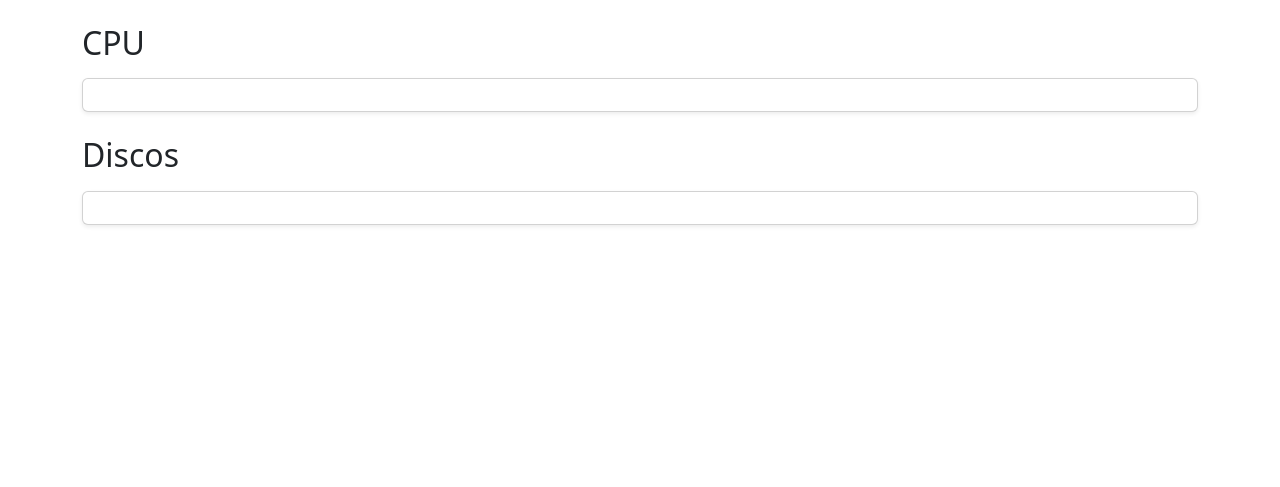
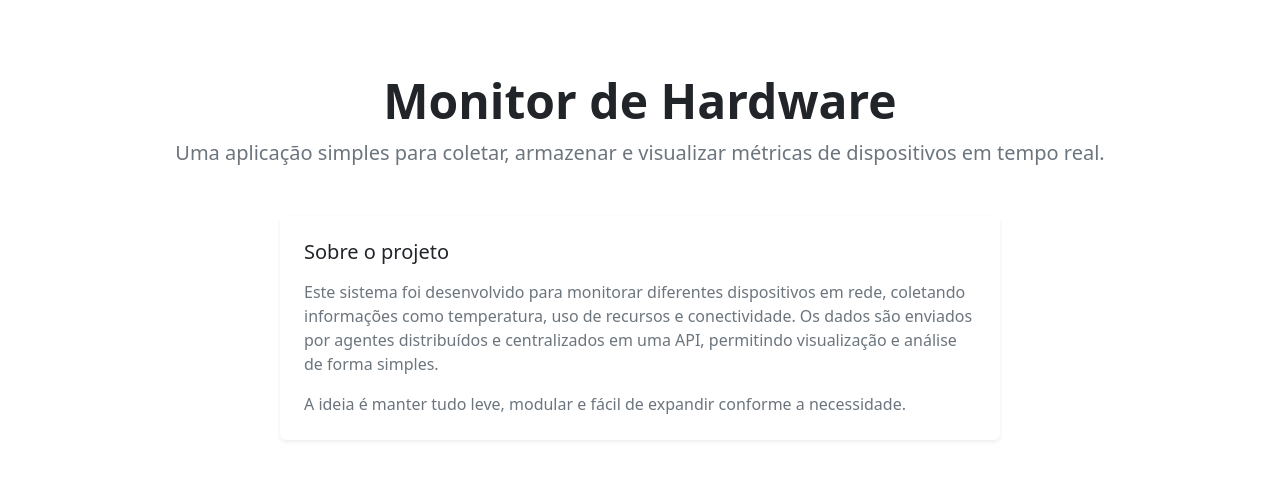
Before and after one commit to AndreOliveiraMendes/hardware_monitor, a Flask app: page / in a window 1280 px wide. Shown: the part 56-543 px from the top of the page. Run offline with Flask 3, Linux system fonts and the light colour scheme; data that the repository does not hold is empty; parts of the project's set-up code (start-up, migrations or seed data) failed here and were passed over; some libraries are stand-ins or nearby versions.

Commit message:
feat: add API routes and templates for metrics retrieval and visualization

```diff
--- a/app/__init__.py
+++ b/app/__init__.py
@@ -1,9 +1,10 @@
 from flask import Flask
+from werkzeug.middleware.proxy_fix import ProxyFix
 
 from app.extension import init_db
 from app.helpers.helpers import templater_helpers
 from app.routes import register_blueprints
-from werkzeug.middleware.proxy_fix import ProxyFix
+
 
 def create_app():
     app = Flask(__name__)
--- a/app/db.py
+++ b/app/db.py
@@ -1,6 +1,7 @@
 from datetime import datetime
 
 from app.extension import get_conn
+
 
 def insert_metric(dispositive_type, hostname, hostip, name, value):
     conn = get_conn()
--- a/app/extension.py
+++ b/app/extension.py
@@ -1,7 +1,8 @@
+import os
 import sqlite3
-import os
 
 from config import DB_PATH
+
 
 def get_conn():
     return sqlite3.connect(DB_PATH)
--- a/app/helpers/helpers.py
+++ b/app/helpers/helpers.py
@@ -1,5 +1,7 @@
+from datetime import datetime
+
 from flask import Flask
-from datetime import datetime
+
 
 def templater_helpers(app:Flask):
     @app.template_filter('dia')
--- a/app/routes/collect/__init__.py
+++ b/app/routes/collect/__init__.py
@@ -2,6 +2,7 @@ import importlib
 import pkgutil
 
 from flask import Blueprint
+
 
 def register_blueprints(app):
     package_name = __name__
--- a/app/routes/collect/collect_data.py
+++ b/app/routes/collect/collect_data.py
@@ -1,7 +1,6 @@
 from flask import Blueprint, jsonify, request
 
 from app.db import insert_metric
-
 
 bp = Blueprint('collect', __name__)
 
--- a/app/routes/default.py
+++ b/app/routes/default.py
@@ -1,15 +1,7 @@
-from flask import Blueprint, jsonify, render_template
-
-from app.db import get_latest_metrics
-
+from flask import Blueprint, render_template
 
 bp = Blueprint('default', __name__)
 
 @bp.route('/')
 def index():
-    data = get_latest_metrics()
-    return render_template('index.html', data=data)
-
-@bp.route("/json")
-def metrics():
-    return jsonify(get_latest_metrics())
+    return render_template('index.html')
--- a/app/routes/visualization/__init__.py
+++ b/app/routes/visualization/__init__.py
@@ -2,6 +2,7 @@ import importlib
 import pkgutil
 
 from flask import Blueprint
+
 
 def register_blueprints(app):
     package_name = __name__
--- a/app/routes/visualization/visualization.py
+++ b/app/routes/visualization/visualization.py
@@ -1,13 +1,17 @@
 from flask import Blueprint, render_template, request
 
 from app.db import get_latest_metrics, get_metrics, get_names, get_types
-
 
 bp = Blueprint('visualization', __name__, url_prefix='/visualization')
 
 @bp.route('/')
 def index():
     return render_template('visualization/index.html')
+
+@bp.route("/latest")
+def latest():
+    data = get_latest_metrics()
+    return render_template('visualization/latest.html', data=data)
 
 @bp.route("/dashboard")
 def dashboard():
--- a/app/templates/base.html
+++ b/app/templates/base.html
@@ -9,6 +9,8 @@
         <title>Hardware Monitor</title>
         <link rel="stylesheet"
               href="{{ url_for('static', filename='css/bootstrap.min.css') }}">
+        {% block style %}
+        {% endblock style %}
     </head>
     <body>
         <nav class="navbar navbar-expand-lg navbar-dark bg-dark">
@@ -16,9 +18,8 @@
                 <a class="navbar-brand" href="#">Hardware Monitor</a>
                 <div class="navbar-nav">
                     <a class="nav-link" href="{{ url_for('default.index') }}">Home</a>
-                    <a class="nav-link" href="{{ url_for('default.metrics') }}">API</a>
+                    <a class="nav-link" href="{{ url_for('api.menu') }}">API</a>
                     <a class="nav-link" href="{{ url_for('visualization.index') }}">Dashboard</a>
-
                 </div>
             </div>
         </nav>
--- a/app/templates/index.html
+++ b/app/templates/index.html
@@ -1,26 +1,29 @@
 {% extends "base.html" %}
-
 {% block content %}
-    <h2 class="mb-3">CPU</h2>
-    <div class="card shadow-sm p-3 mb-4">
-        <ul class="list-group list-group-flush">
-            {% for core, info in data.cpu.items() %}
-                <li class="list-group-item d-flex justify-content-between">
-                    <span>{{ core }}</span>
-		    <span class="fw-bold">{{ info.value }}°C at {{ info.time|datahora }}</span>
-                </li>
-            {% endfor %}
-        </ul>
-    </div>
-    <h2 class="mb-3">Discos</h2>
-    <div class="card shadow-sm p-3">
-        <ul class="list-group list-group-flush">
-            {% for disk, info in data.disk.items() %}
-                <li class="list-group-item d-flex justify-content-between">
-                    <span>{{ disk }}</span>
-		    <span class="fw-bold">{{ info.value }}°C at {{ info.time|datahora }}</span>
-                </li>
-            {% endfor %}
-        </ul>
+    <div class="container py-5">
+        <div class="text-center mb-5">
+            <h1 class="display-5 fw-semibold">Monitor de Hardware</h1>
+            <p class="lead text-muted">
+                Uma aplicação simples para coletar, armazenar e visualizar métricas de dispositivos em tempo real.
+            </p>
+        </div>
+        <div class="row justify-content-center">
+            <div class="col-lg-8">
+                <div class="card shadow-sm border-0">
+                    <div class="card-body p-4">
+                        <h5 class="card-title mb-3">Sobre o projeto</h5>
+                        <p class="card-text text-muted">
+                            Este sistema foi desenvolvido para monitorar diferentes dispositivos em rede,
+                            coletando informações como temperatura, uso de recursos e conectividade.
+                            Os dados são enviados por agentes distribuídos e centralizados em uma API,
+                            permitindo visualização e análise de forma simples.
+                        </p>
+                        <p class="card-text text-muted mb-0">
+                            A ideia é manter tudo leve, modular e fácil de expandir conforme a necessidade.
+                        </p>
+                    </div>
+                </div>
+            </div>
+        </div>
     </div>
 {% endblock content %}
--- /dev/null
+++ b/requirements-dev.txt
@@ -0,0 +1,2 @@
+isort
+import-analyzer-py
```
Also changed, not shown: app/routes/api/__init__.py (added, +24 -0 lines), app/routes/api/api.py (added, +27 -0 lines), app/templates/api/menu.html (added, +30 -0 lines), app/templates/visualization/index.html (+13 -8 lines), app/templates/visualization/latest.html (added, +26 -0 lines), metrics.db (deleted), requirements.txt (line endings or trailing spaces).
